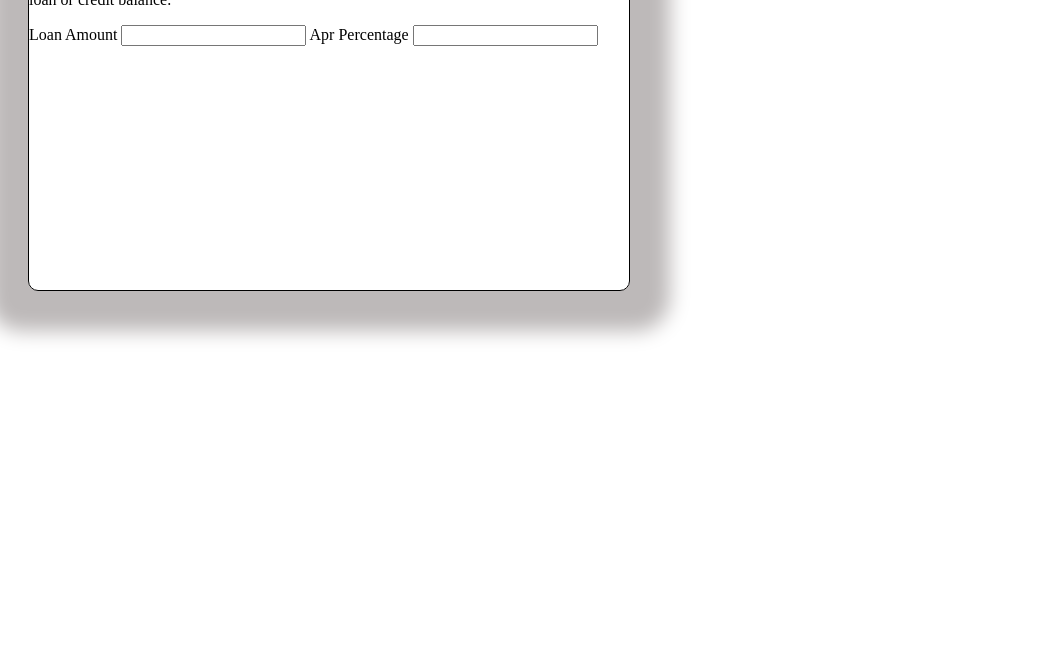
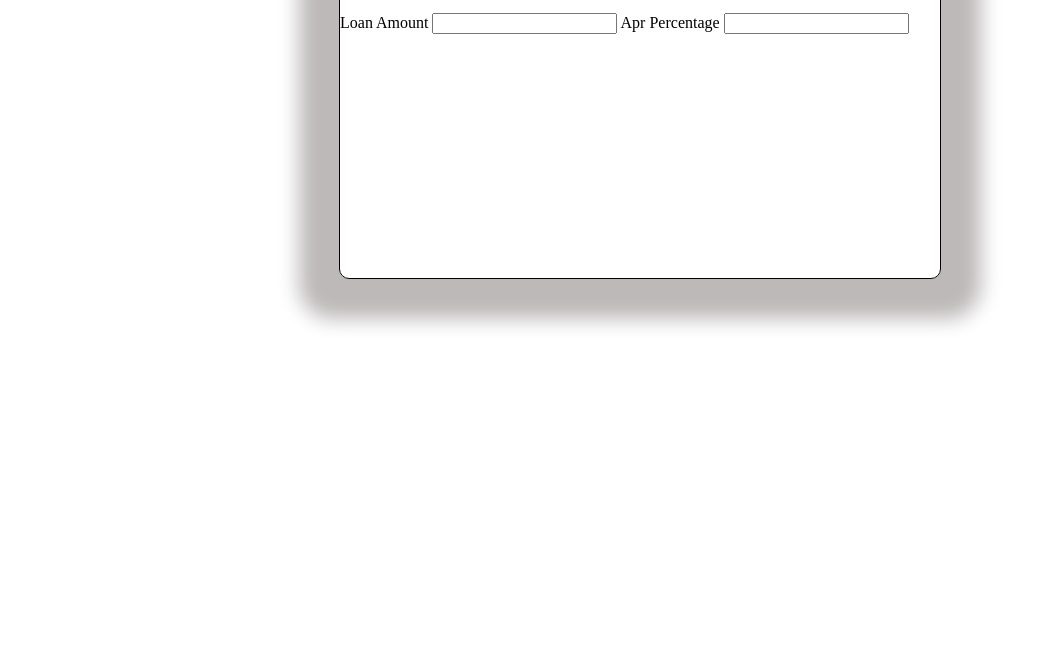
Before and after one commit to brisimy/summer2021-webdesign-brian, a plain HTML site: page assignments/week8/interest.html in a window 1280 px wide. Shown: the part 131-800 px from the top of the page, without its empty margins (0-1053 px from the left). Drawn offline with Linux system fonts and the light colour scheme.

Commit message:
added portfolio design

```diff
--- a/assignments/week8/interest.html
+++ b/assignments/week8/interest.html
@@ -19,7 +19,7 @@
         box-shadow: 0 0 20px 40px rgb(189, 185, 185);
         border-radius: 10px;
         border: 1px solid black;
-        margin: 20px 20px;
+        margin: 0 auto 0 auto;
 
     }
     h1{
```
Also changed, not shown: projects/portfolio/design_brief.txt.
